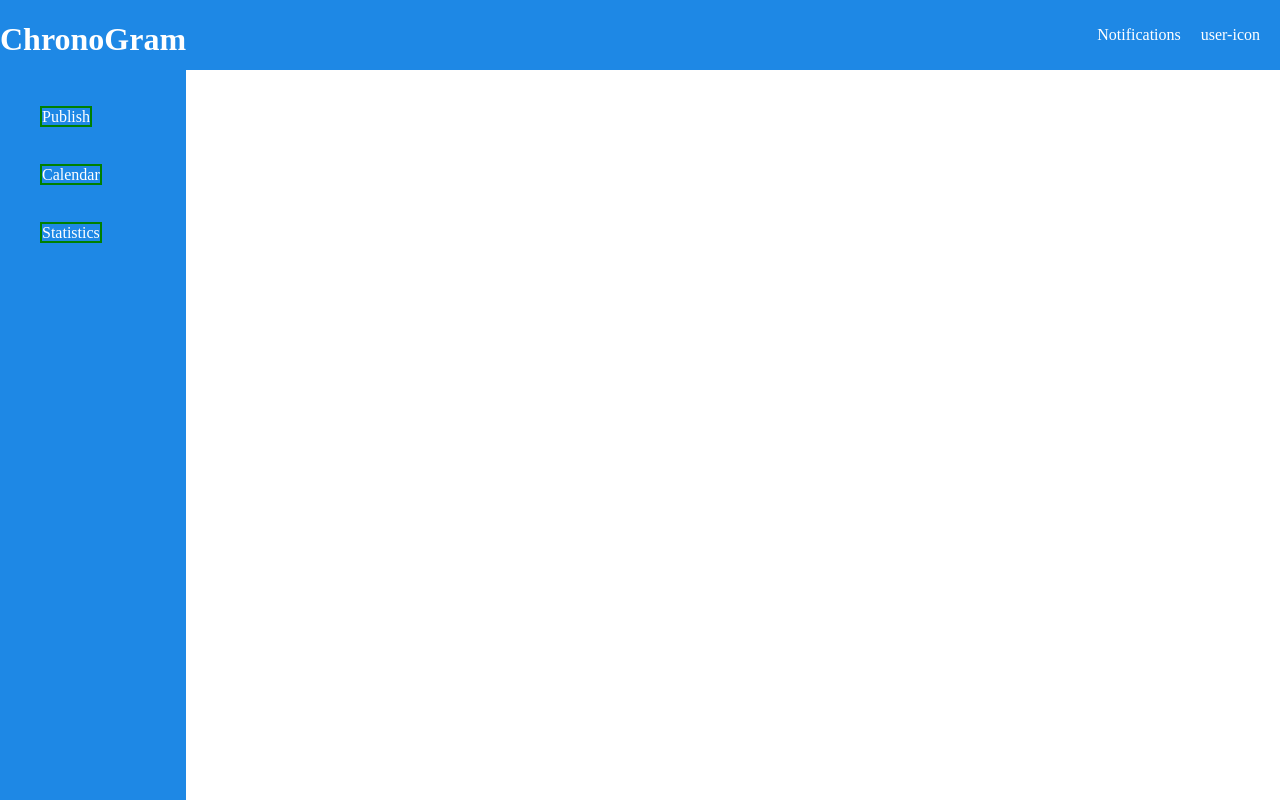
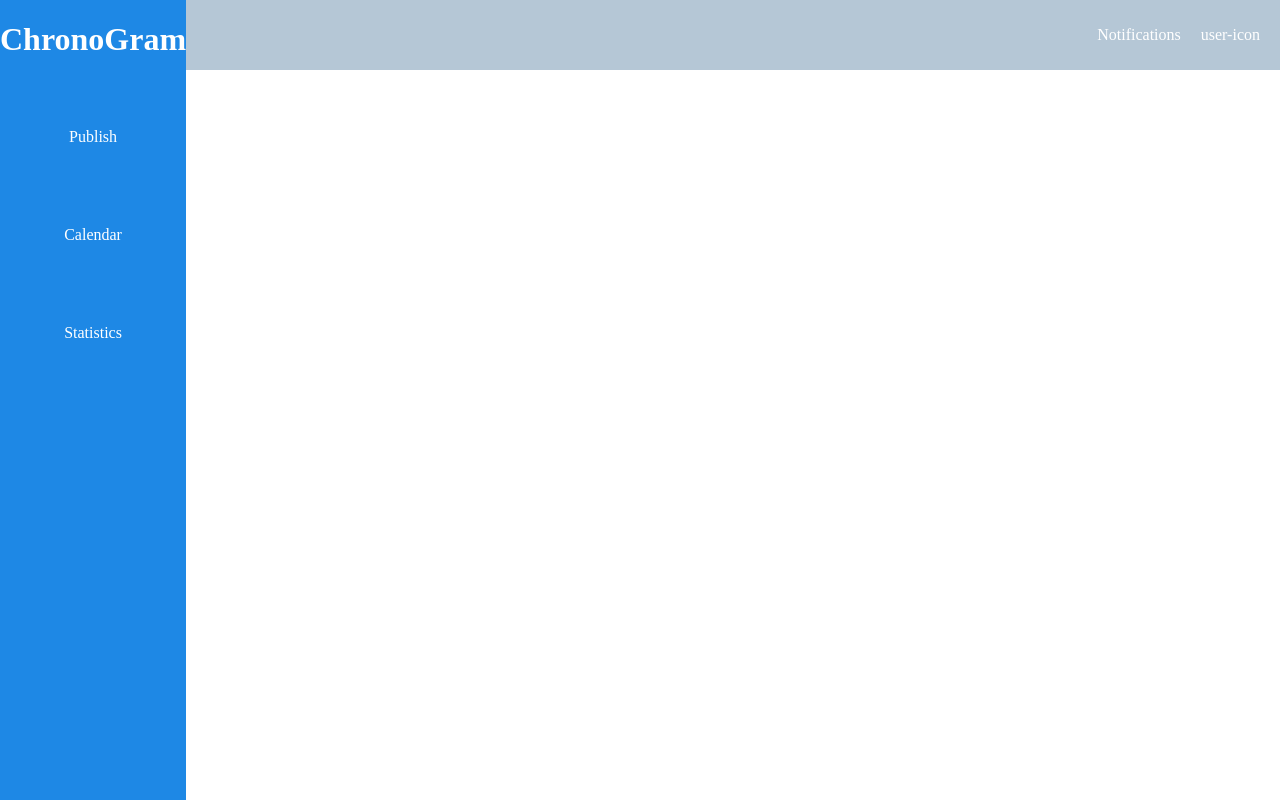
Before and after one commit to Ennyola/sm-scheduler, a Django app: page / in a window 1280 px wide. Run offline with Django 4.2, Linux system fonts and the light colour scheme; parts of the project's set-up code (start-up, migrations or seed data) failed here and were passed over.

Commit message:
sidebar and header styling

```diff
--- a/static/css/main.css
+++ b/static/css/main.css
@@ -5,11 +5,12 @@ body{
 .header{
     position: fixed;
     top: 0;
-    width: 90%;
-    background-color: #1E88E5;
+    width: 93%;
+    background-color: #b5c7d6;
     color: white;
-    margin-left: 10%;
+    margin-left: 7%;
     padding: 10px;
+    box-shadow: #b5c7d6;
 }
 .header-links{
     list-style-type: none;
@@ -27,7 +28,7 @@ body{
 
 .sidebar{
     float: left;
-    min-width: 5%;
+    min-width: 7%;
     background-color: #1E88E5;
     color: white;
     z-index: 1;
@@ -38,15 +39,23 @@ body{
 .sidebar-links{
     list-style-type: none;
     margin-top: 50px;
+    padding: 0;
 }
 
 .sidebar-links li{
     margin-top: 40px;
-    /* margin-left: 20px; */
+}
+.sidebar-links li:first-child{
+    margin-top: 0;
 }
 
 .sidebar-links a{
     text-decoration: none;
     color: white;
-    border:2px solid green;
+    display: block;
+    text-align: center;
+    padding: 20px 0px;
 }
+.sidebar-links a:hover{
+    border-right: 4px solid#FF9800;
+}
```
